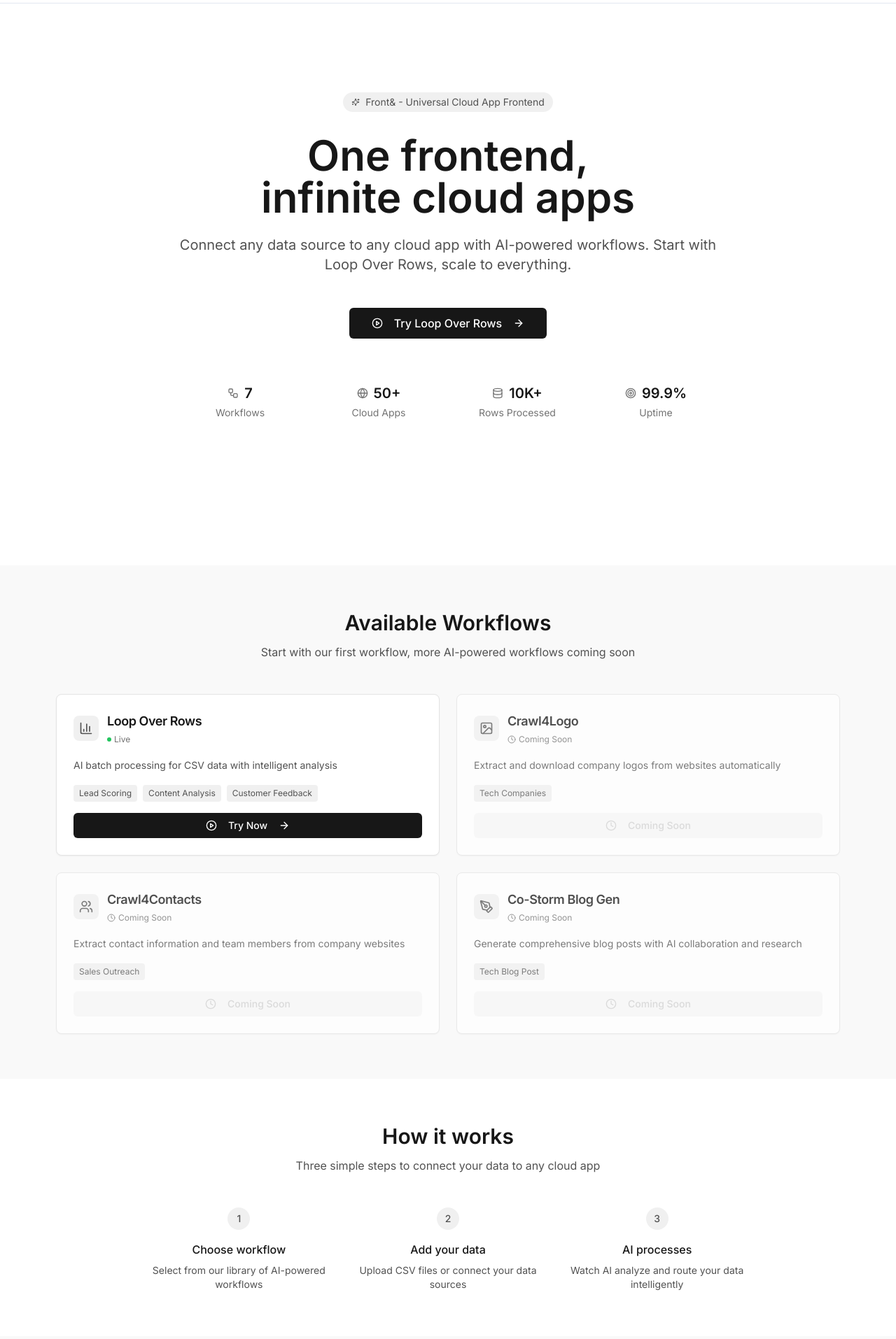
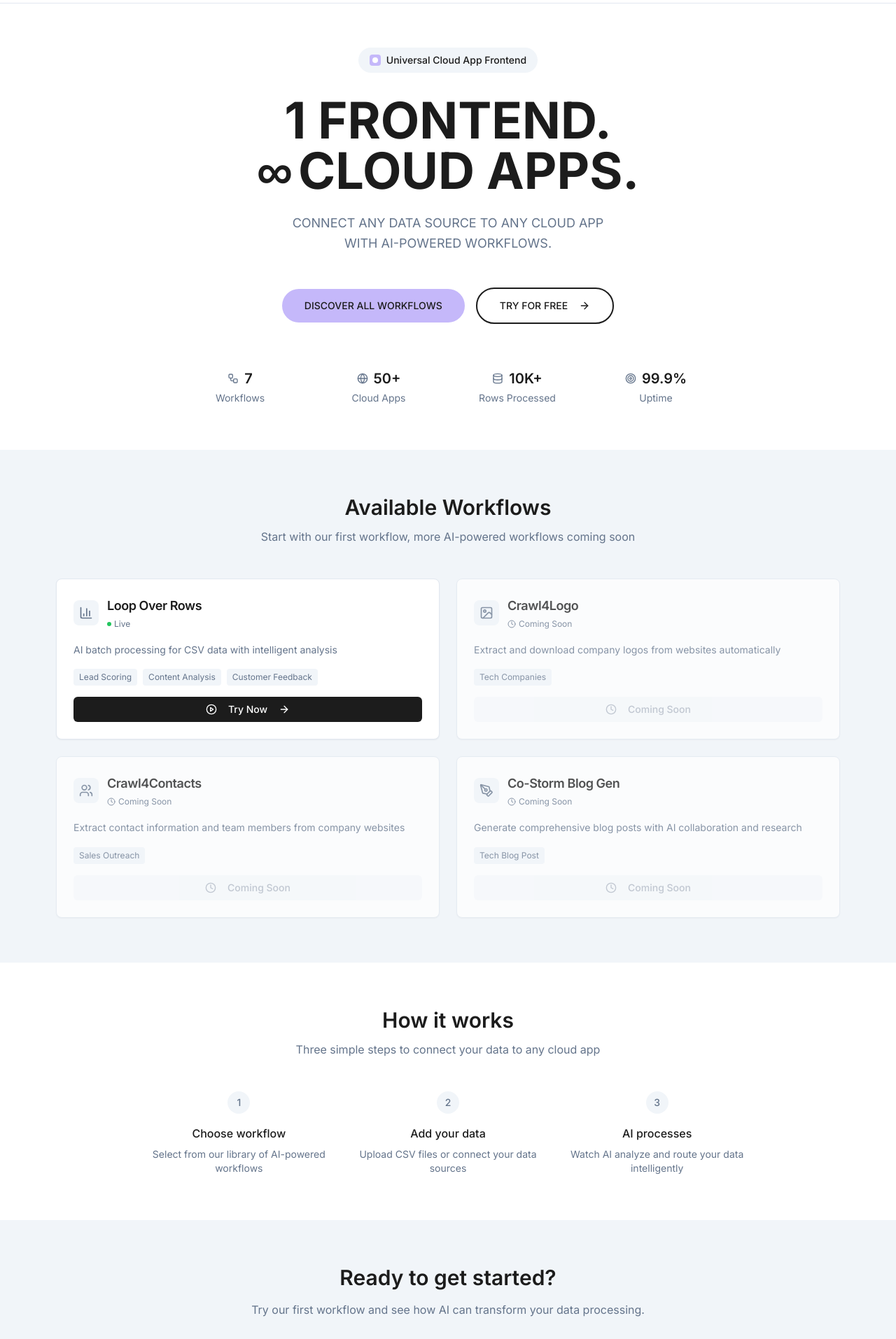
Before and after one commit to frontand-app/frontand-app-v1-230725, a React (Vite) app: page / in a window 1280 px wide. Shown: the part 60-1974 px from the top of the page at 70% size. Built offline with nearby package versions, Linux system fonts and the light colour scheme.

Commit message:
🎨 Phase 2: Homepage Hero Section - Implement design repo styling with large typography, badge, and CTA buttons

```diff
--- a/src/pages/Index.tsx
+++ b/src/pages/Index.tsx
@@ -27,66 +27,79 @@ const Index = () => {
   ];
 
   return (
-    <div className="min-h-screen bg-white">
+    <div className="min-h-screen bg-background">
       {/* Hero Section */}
-      <section className="py-20 lg:py-32">
-        <div className="container mx-auto px-4 text-center max-w-4xl">
+      <section className="w-full max-w-4xl mx-auto px-6 py-16 text-center">
+        <div className="mb-8">
           {/* Badge */}
-          <div className="inline-flex items-center gap-2 px-3 py-1 bg-gray-100 rounded-full text-gray-600 text-sm mb-8">
-            <Sparkles className="w-3 h-3" />
-            <span>Front& - Universal Cloud App Frontend</span>
+          <div className="inline-flex items-center gap-2 bg-secondary rounded-full px-4 py-2 mb-8">
+            <div className="w-4 h-4 bg-primary rounded-sm flex items-center justify-center">
+              <div className="w-2 h-2 bg-white rounded-full"></div>
+            </div>
+            <span className="text-sm font-medium text-foreground">
+              Universal Cloud App Frontend
+            </span>
           </div>
 
           {/* Main Headline */}
-          <h1 className="text-4xl lg:text-6xl font-semibold text-gray-900 mb-6 leading-tight">
-            One frontend,<br />
-            infinite cloud apps
+          <h1 className="text-6xl md:text-7xl font-bold text-foreground mb-6 leading-tight">
+            1 FRONTEND.
+            <br />
+            <span className="inline-flex items-center gap-2">
+              <span className="text-6xl md:text-7xl">∞</span>
+              CLOUD APPS.
+            </span>
           </h1>
 
           {/* Subheadline */}
-          <p className="text-lg lg:text-xl text-gray-600 mb-12 max-w-3xl mx-auto leading-relaxed">
-            Connect any data source to any cloud app with AI-powered workflows.
-            Start with Loop Over Rows, scale to everything.
+          <p className="text-lg text-muted-foreground mb-12 max-w-2xl mx-auto leading-relaxed">
+            CONNECT ANY DATA SOURCE TO ANY CLOUD APP
+            <br />
+            WITH AI-POWERED WORKFLOWS.
           </p>
 
           {/* CTA Buttons */}
-          <div className="flex flex-col sm:flex-row gap-3 justify-center mb-16">
+          <div className="flex flex-col sm:flex-row items-center justify-center gap-4 mb-16">
+            <Link to="/search">
+              <Button className="bg-primary text-primary-foreground hover:bg-primary/90 rounded-full px-8 py-6 text-sm font-medium">
+                DISCOVER ALL WORKFLOWS
+              </Button>
+            </Link>
             <Button
-                size="lg"
-              className="bg-gray-900 hover:bg-gray-800 text-white px-8 py-3 text-base"
+              variant="outline"
+              className="border-2 border-foreground text-foreground hover:bg-foreground hover:text-background rounded-full px-8 py-6 text-sm font-medium"
               asChild
             >
               <Link to="/flows/loop-over-rows">
-                <PlayCircle className="mr-2 w-4 h-4" />
-                Try Loop Over Rows
-                <ArrowRight className="ml-2 w-4 h-4" />
+                TRY FOR FREE
+                <ArrowRight className="ml-2 h-4 w-4" />
               </Link>
             </Button>
           </div>
+        </div>
 
         {/* Stats Row */}
-          <div className="grid grid-cols-2 lg:grid-cols-4 gap-6 max-w-3xl mx-auto mb-20">
+        <div className="grid grid-cols-2 lg:grid-cols-4 gap-6 max-w-3xl mx-auto">
           {stats.map((stat, index) => (
             <div key={index} className="text-center">
               <div className="flex items-center justify-center gap-2 mb-1">
-                  <stat.icon className="w-4 h-4 text-gray-500" />
-                  <div className="text-xl font-semibold text-gray-900">{stat.value}</div>
+                <stat.icon className="w-4 h-4 text-muted-foreground" />
+                <div className="text-xl font-semibold text-foreground">{stat.value}</div>
               </div>
-                <div className="text-sm text-gray-500">{stat.label}</div>
+              <div className="text-sm text-muted-foreground">{stat.label}</div>
             </div>
           ))}
-          </div>
         </div>
       </section>
 
       {/* Workflows Section */}
-      <section className="py-16 bg-gray-50">
+      <section className="py-16 bg-secondary">
         <div className="container mx-auto px-4 max-w-6xl">
           <div className="text-center mb-12">
-            <h2 className="text-2xl lg:text-3xl font-semibold text-gray-900 mb-3">
+            <h2 className="text-2xl lg:text-3xl font-semibold text-foreground mb-3">
               Available Workflows
             </h2>
-            <p className="text-base text-gray-600">
+            <p className="text-base text-muted-foreground">
               Start with our first workflow, more AI-powered workflows coming soon
             </p>
           </div>
@@ -96,18 +109,18 @@ const Index = () => {
               const isLive = liveWorkflows.some(w => w.id === workflow.id);
 
               return (
-                <Card key={workflow.id} className={`border border-gray-200 ${isLive ? 'hover:border-gray-300' : 'opacity-75'} transition-all duration-200`}>
+                <Card key={workflow.id} className={`border ${isLive ? 'hover:shadow-md' : 'opacity-75'} transition-all duration-200`}>
                   <CardHeader className="pb-4">
                     <div className="flex items-center justify-between mb-3">
                       <div className="flex items-center gap-3">
-                        <div className="p-2 bg-gray-100 rounded-lg">
-                          <workflow.icon className="w-5 h-5 text-gray-600" />
+                        <div className="p-2 bg-secondary rounded-lg">
+                          <workflow.icon className="w-5 h-5 text-muted-foreground" />
                         </div>
                         <div>
-                          <CardTitle className="text-lg text-gray-900">
+                          <CardTitle className="text-lg text-foreground">
                             {workflow.title}
                           </CardTitle>
-                          <div className="text-xs text-gray-500 mt-1">
+                          <div className="text-xs text-muted-foreground mt-1">
                             {isLive ? (
                               <span className="flex items-center gap-1">
                                 <div className="w-1.5 h-1.5 bg-green-500 rounded-full"></div>
@@ -124,7 +137,7 @@ const Index = () => {
                 </div>
               </div>
 
-                    <CardDescription className="text-gray-600 text-sm leading-relaxed">
+                    <CardDescription className="text-muted-foreground text-sm leading-relaxed">
                       {workflow.description}
                     </CardDescription>
                   </CardHeader>
@@ -132,7 +145,7 @@ const Index = () => {
                   <CardContent className="pt-0">
                     <div className="flex flex-wrap gap-2 mb-4">
                       {workflow.templates?.slice(0, 3).map((template, templateIndex) => (
-                        <span key={templateIndex} className="px-2 py-1 bg-gray-100 text-gray-600 text-xs rounded">
+                        <span key={templateIndex} className="px-2 py-1 bg-secondary text-muted-foreground text-xs rounded">
                           {template.title}
                         </span>
             ))}
@@ -141,7 +154,7 @@ const Index = () => {
                     {isLive ? (
                       <Button
                         asChild
-                        className="w-full bg-gray-900 hover:bg-gray-800 text-white"
+                        className="w-full bg-foreground hover:bg-foreground/90 text-background"
                         size="sm"
                       >
                         <Link to={`/flows/${workflow.id}`}>
@@ -153,7 +166,7 @@ const Index = () => {
                     ) : (
                       <Button
                         disabled
-                        className="w-full bg-gray-100 text-gray-400 cursor-not-allowed"
+                        className="w-full bg-secondary text-muted-foreground cursor-not-allowed"
                         size="sm"
                       >
                         <Clock className="mr-2 w-4 h-4" />
@@ -172,41 +185,41 @@ const Index = () => {
       <section className="py-16">
         <div className="container mx-auto px-4 max-w-4xl">
           <div className="text-center mb-12">
-            <h2 className="text-2xl lg:text-3xl font-semibold text-gray-900 mb-3">
+            <h2 className="text-2xl lg:text-3xl font-semibold text-foreground mb-3">
               How it works
             </h2>
-            <p className="text-base text-gray-600">
+            <p className="text-base text-muted-foreground">
               Three simple steps to connect your data to any cloud app
             </p>
           </div>
 
           <div className="grid grid-cols-1 md:grid-cols-3 gap-8">
             <div className="text-center">
-              <div className="w-8 h-8 bg-gray-100 rounded-full flex items-center justify-center text-gray-600 text-sm font-medium mx-auto mb-4">
+              <div className="w-8 h-8 bg-secondary rounded-full flex items-center justify-center text-muted-foreground text-sm font-medium mx-auto mb-4">
                 1
               </div>
-              <h3 className="text-base font-medium text-gray-900 mb-2">Choose workflow</h3>
-              <p className="text-sm text-gray-600">
+              <h3 className="text-base font-medium text-foreground mb-2">Choose workflow</h3>
+              <p className="text-sm text-muted-foreground">
                 Select from our library of AI-powered workflows
               </p>
             </div>
 
             <div className="text-center">
-              <div className="w-8 h-8 bg-gray-100 rounded-full flex items-center justify-center text-gray-600 text-sm font-medium mx-auto mb-4">
+              <div className="w-8 h-8 bg-secondary rounded-full flex items-center justify-center text-muted-foreground text-sm font-medium mx-auto mb-4">
                 2
               </div>
-              <h3 className="text-base font-medium text-gray-900 mb-2">Add your data</h3>
-              <p className="text-sm text-gray-600">
+              <h3 className="text-base font-medium text-foreground mb-2">Add your data</h3>
+              <p className="text-sm text-muted-foreground">
                 Upload CSV files or connect your data sources
               </p>
             </div>
 
             <div className="text-center">
-              <div className="w-8 h-8 bg-gray-100 rounded-full flex items-center justify-center text-gray-600 text-sm font-medium mx-auto mb-4">
+              <div className="w-8 h-8 bg-secondary rounded-full flex items-center justify-center text-muted-foreground text-sm font-medium mx-auto mb-4">
                 3
               </div>
-              <h3 className="text-base font-medium text-gray-900 mb-2">AI processes</h3>
-              <p className="text-sm text-gray-600">
+              <h3 className="text-base font-medium text-foreground mb-2">AI processes</h3>
+              <p className="text-sm text-muted-foreground">
                 Watch AI analyze and route your data intelligently
               </p>
             </div>
@@ -215,17 +228,17 @@ const Index = () => {
       </section>
 
       {/* Final CTA */}
-      <section className="py-16 bg-gray-50">
+      <section className="py-16 bg-secondary">
         <div className="container mx-auto px-4 text-center max-w-2xl">
-          <h2 className="text-2xl lg:text-3xl font-semibold text-gray-900 mb-4">
+          <h2 className="text-2xl lg:text-3xl font-semibold text-foreground mb-4">
             Ready to get started?
           </h2>
-          <p className="text-base text-gray-600 mb-8">
+          <p className="text-base text-muted-foreground mb-8">
             Try our first workflow and see how AI can transform your data processing.
           </p>
             <Button
               size="lg"
-            className="bg-gray-900 hover:bg-gray-800 text-white px-8 py-3"
+            className="bg-foreground hover:bg-foreground/90 text-background px-8 py-3"
               asChild
             >
               <Link to="/flows/loop-over-rows">
```
Lines whose indentation alone changed are shown as unchanged.
